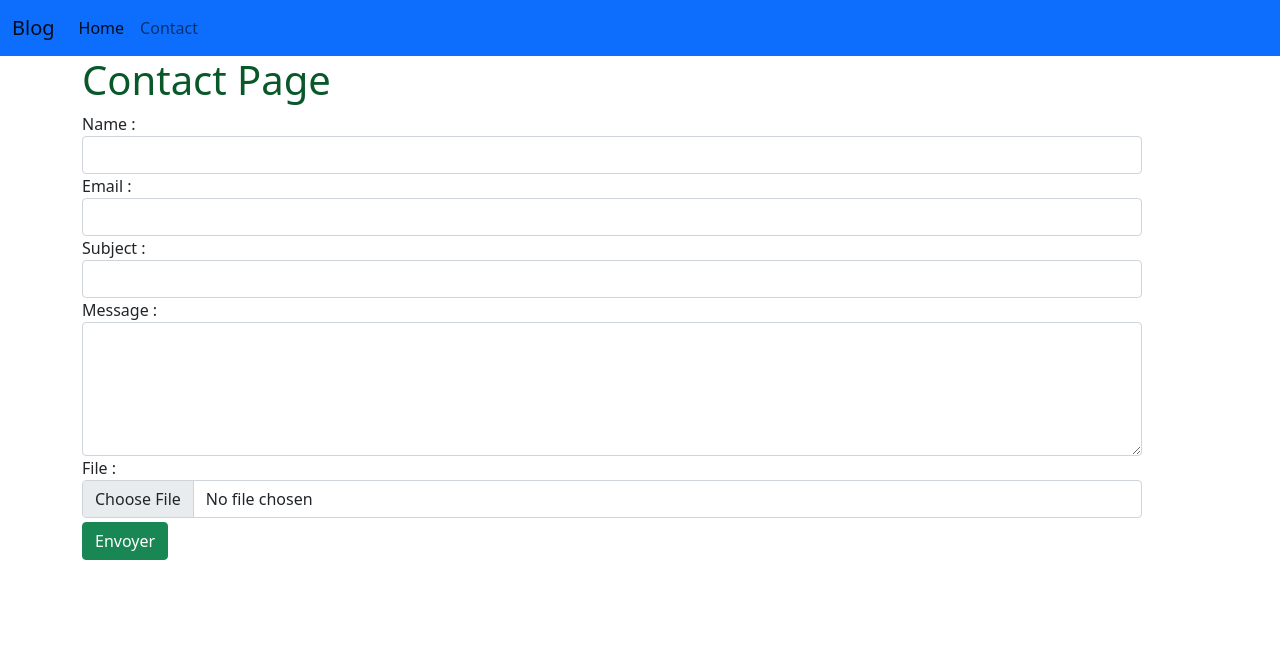
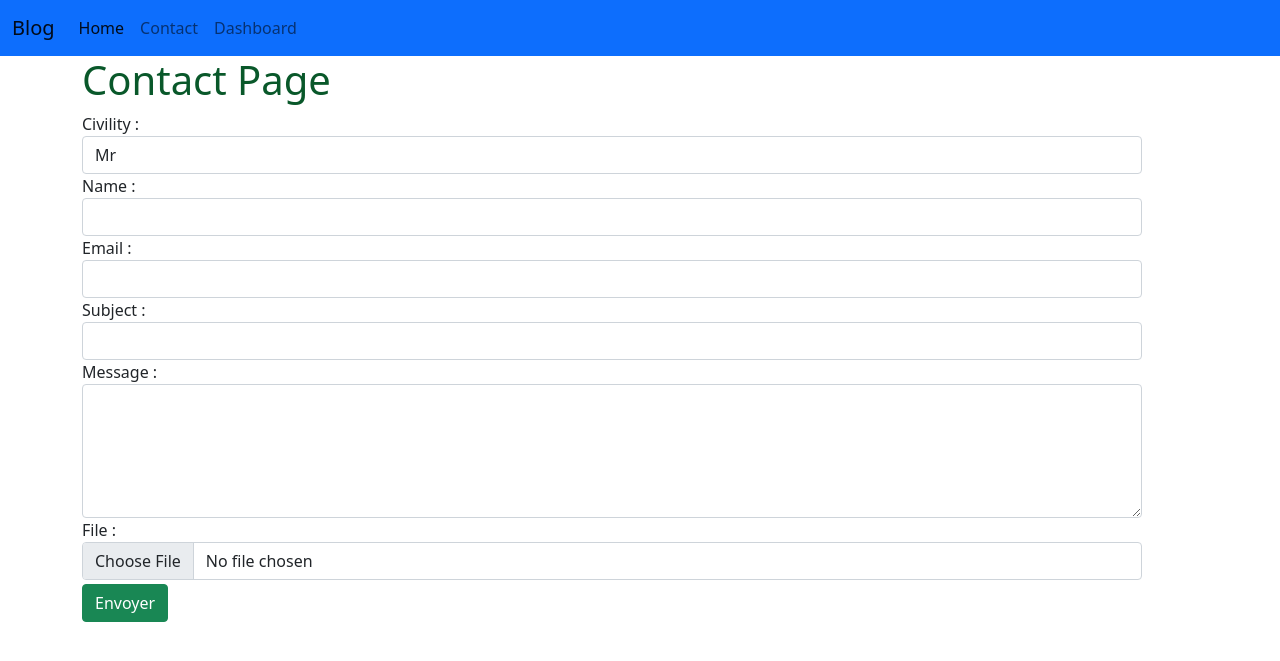
Before and after one commit to aytchinda/blog_python, a Django app: page /contact in a window 1280 px wide. Shown: the top 661 px of the page. Run offline with Django 5.2, Linux system fonts and the light colour scheme.

Commit message:
Creation dashboard

```diff
--- a/blog/forms/ContactForm.py
+++ b/blog/forms/ContactForm.py
@@ -5,11 +5,14 @@ from blog.models import Contact
 
 class ContactForm(forms.ModelForm):
     CIVILITY_CHOICES = (
-        ('Mr', 'Mr'),
+         ('Mr', 'Mr'),
+        ('Monsieur', 'Monsieur'),
         ('Mme', 'Mme'),
+        ('Madame', 'Madame'),
         ('Mlle', 'Mlle'),
+        ('Mademoiselle', 'Mademoiselle'),
     )
-
+    civility = forms.ChoiceField(choices=CIVILITY_CHOICES, widget=forms.Select(attrs={'class': 'form-control', 'style': 'max-width: 95%;'}))
     class Meta:
         model = Contact
         fields = ('civility', 'name', 'email', 'subject', 'message', 'file')
--- a/blog/templates/blog/components/contact.html
+++ b/blog/templates/blog/components/contact.html
@@ -18,6 +18,18 @@
             <form method="post" enctype="multipart/form-data">
                 {% csrf_token %}
                 {#{{ form }}#}
+                <div class="form-group">
+                    <label for="civility">Civility : </label>
+                    {{form.civility}}
+                    {% if form.civility.errors %}
+                        {% for error  in form.civility.errors %}
+                            <span class="text-danger">
+                                {{error}}
+                            </span>
+                        {% endfor %}
+                    {% endif %}
+                </div>
+
                 <div class="form-group">
                     <label for="name">Name : </label>
                     {{form.name}}
--- a/blog/templates/blog/components/header.html
+++ b/blog/templates/blog/components/header.html
@@ -8,6 +8,7 @@
         <div class="navbar-nav">
           <a class="nav-link active" aria-current="page" href="{% url 'home'%}">Home</a>
           <a class="nav-link" href="{% url 'contact'%}">Contact</a>
+          <a class="nav-link" href="{% url 'dashboard_post'%}">Dashboard</a>
         </div>
       </div>
     </div>
--- a/blog/urls.py
+++ b/blog/urls.py
@@ -4,5 +4,6 @@ from . import views
 urlpatterns = [
     path('', views.index, name='home'),
     path('contact', views.contact, name='contact'),
+    path('dashboard/post', views.dashboard_post, name='dashboard_post'),
     path('post/<str:slug>', views.single_post, name='single_post'),
 ]
--- a/blog/views.py
+++ b/blog/views.py
@@ -49,3 +49,20 @@ def contact(request):
         form = ContactForm()
 
     return render(request, "blog/components/contact.html" ,{"form":form})
+
+def dashboard_post(request):
+    posts = Post.objects.all()
+
+    paginator = Paginator(posts, 8)
+    page = request.GET.get('page', 1)
+
+    try:
+        posts = paginator.page(page)
+    except PageNotAnInteger:
+        posts = paginator.page(1)
+    except EmptyPage:
+        posts = paginator.page(paginator.num_pages)
+    except:
+        posts = paginator.page(1)
+
+    return render(request, "blog/dashboard_post.html", { "posts": posts,})
```
Also changed, not shown: blog/templates/blog/dashboard_post.html (added, +49 -0 lines), blog.db, blog/migrations/0004_contact_civility_alter_contact_file.py (added).
